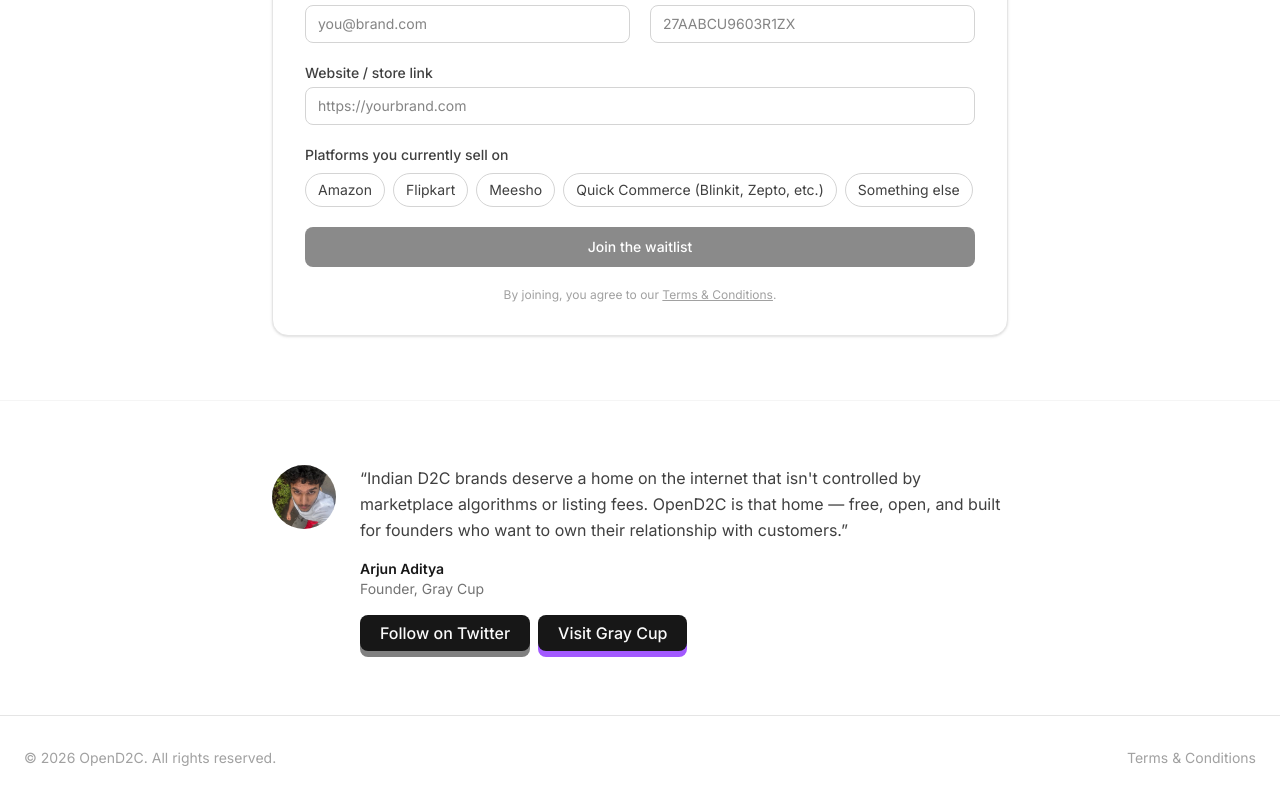
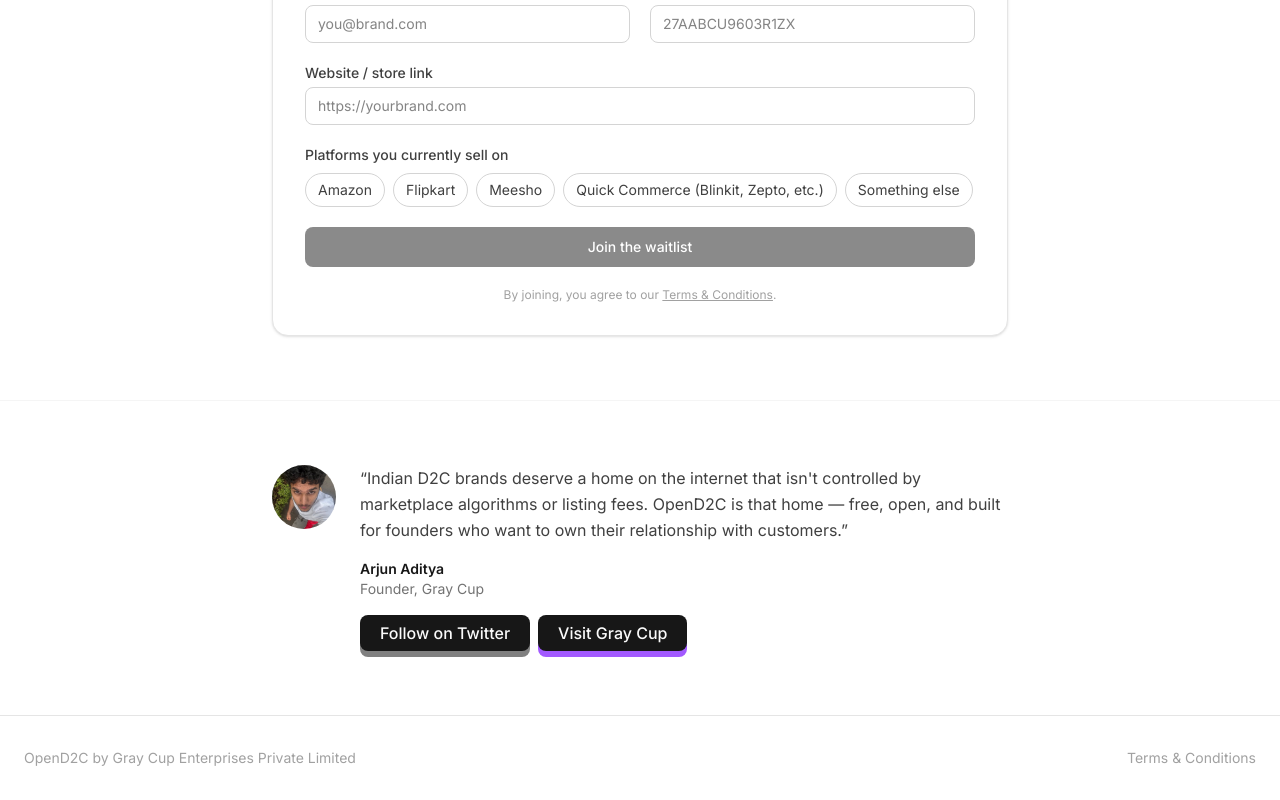
Before and after one commit to Gray-Cup/opend2c-waitlist, a Next.js app in the folder apps/web/: page / in a window 1280 px wide. Shown: the part 663-1463 px from the top of the page. Built offline with nearby package versions, Linux system fonts and the light colour scheme; no server answers.

Commit message:
Update footer.tsx

```diff
--- a/apps/web/src/components/footer.tsx
+++ b/apps/web/src/components/footer.tsx
@@ -4,7 +4,7 @@
   return (
     <footer className="border-t border-neutral-200 bg-white">
       <div className="max-w-7xl mx-auto px-4 lg:px-6 py-8 flex flex-col md:flex-row md:items-center md:justify-between gap-4 text-sm text-neutral-400">
-        <p>© {new Date().getFullYear()} OpenD2C. All rights reserved.</p>
+        <p>OpenD2C by Gray Cup Enterprises Private Limited</p>
         <nav className="flex gap-5">
           <Link href="/terms" className="hover:text-neutral-700 transition-colors">
             Terms &amp; Conditions
```
